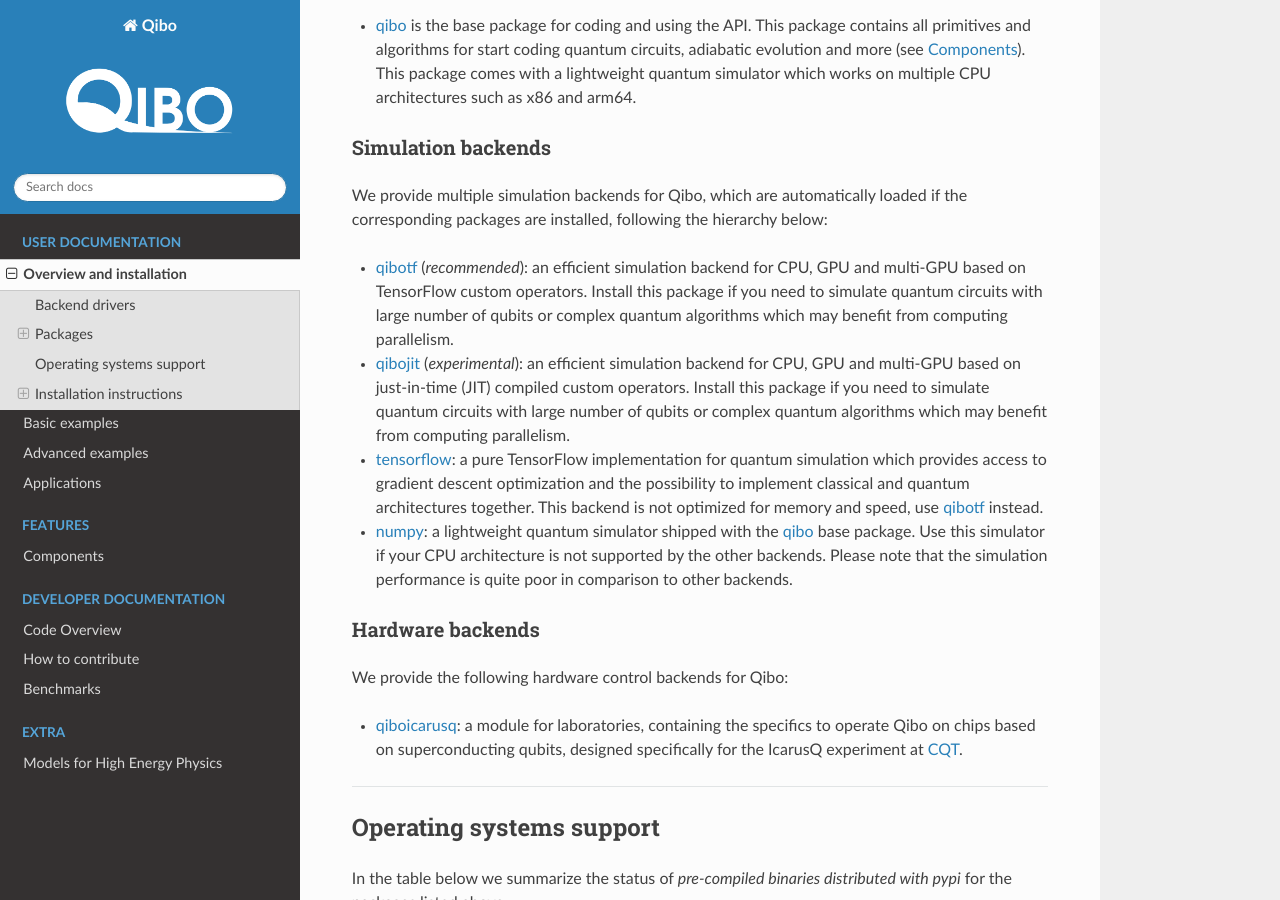
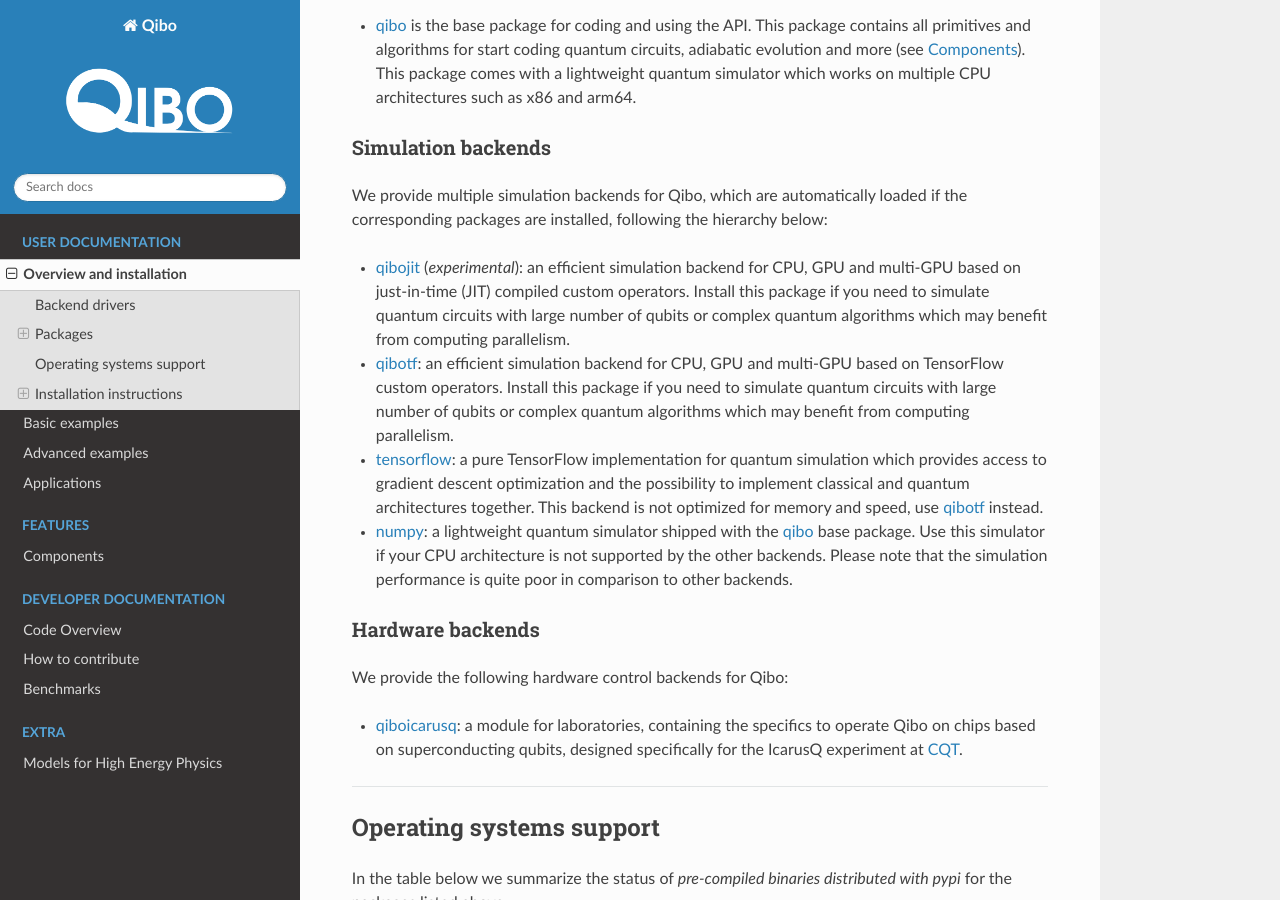
Before and after one commit to qiboteam/qibo, a Sphinx documentation site: the page built from doc/source/installation.rst, in a window 1280 px wide and 900 px high, scrolled down 1698 px. Built offline with Sphinx 7.4.7 and the Read the Docs theme 2.0.0, drawn with Linux system fonts in a browser that asks for light colours; pages that are not in the unit, such as notebooks, are missing from menus.

Commit message:
changing backend order to match pull request 436

```diff
--- a/doc/source/installation.rst
+++ b/doc/source/installation.rst
@@ -68,8 +68,8 @@
 We provide multiple simulation backends for Qibo, which are automatically loaded
 if the corresponding packages are installed, following the hierarchy below:
 
-* :ref:`installing-qibotf` (*recommended*): an efficient simulation backend for CPU, GPU and multi-GPU based on TensorFlow custom operators. Install this package if you need to simulate quantum circuits with large number of qubits or complex quantum algorithms which may benefit from computing parallelism.
 * :ref:`installing-qibojit` (*experimental*): an efficient simulation backend for CPU, GPU and multi-GPU based on just-in-time (JIT) compiled custom operators. Install this package if you need to simulate quantum circuits with large number of qubits or complex quantum algorithms which may benefit from computing parallelism.
+* :ref:`installing-qibotf`: an efficient simulation backend for CPU, GPU and multi-GPU based on TensorFlow custom operators. Install this package if you need to simulate quantum circuits with large number of qubits or complex quantum algorithms which may benefit from computing parallelism.
 * :ref:`installing-tensorflow`: a pure TensorFlow implementation for quantum simulation which provides access to gradient descent optimization and the possibility to implement classical and quantum architectures together. This backend is not optimized for memory and speed, use :ref:`installing-qibotf` instead.
 * :ref:`installing-numpy`: a lightweight quantum simulator shipped with the :ref:`installing-qibo` base package. Use this simulator if your CPU architecture is not supported by the other backends. Please note that the simulation performance is quite poor in comparison to other backends.
 
```
